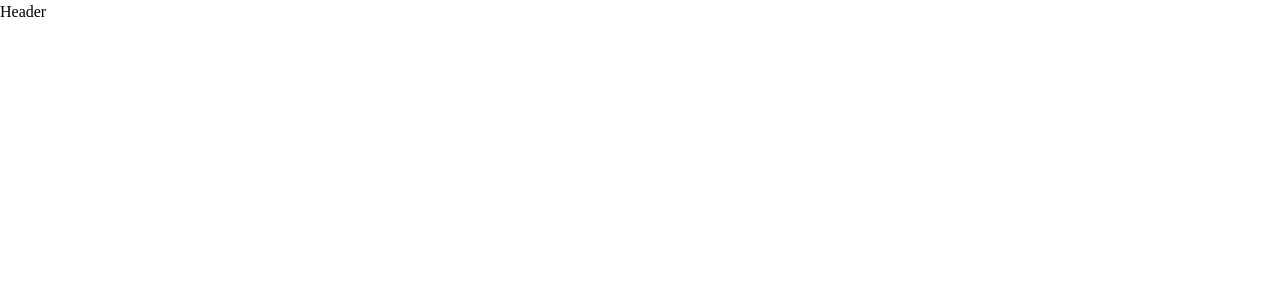
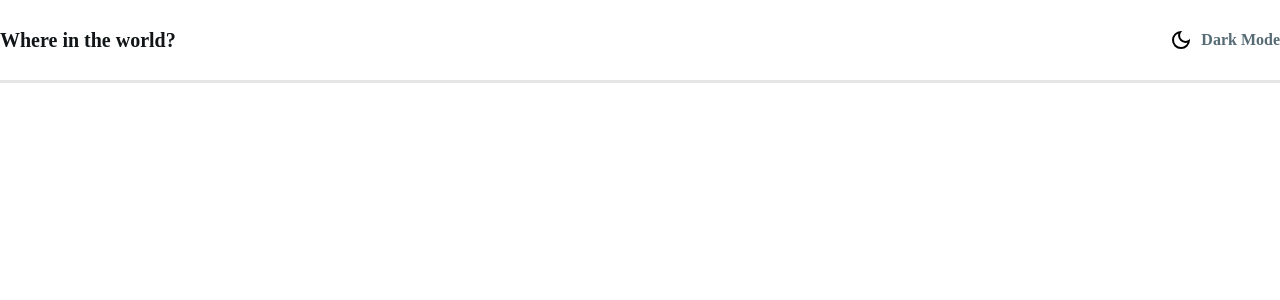
Before and after one commit to wowba/countryInfo, a React (Create React App) app: page / in a window 1280 px wide. Shown: the top 300 px of the page. Built offline with nearby package versions, Linux system fonts and the light colour scheme.

Commit message:
Header 스타일링

```diff
--- a/src/components/Header.jsx
+++ b/src/components/Header.jsx
@@ -1,7 +1,55 @@
 import React from 'react'
+import styled from 'styled-components'
+
+import darkMode from '../asset/dark_mode.svg'
 
 export const Header = () => {
   return (
-    <div>Header</div>
+    <HeaderLayout>
+      <div>
+        <HeaderTitle>
+          Where in the world?
+        </HeaderTitle>
+        <DarkModeBox>
+          <img src={darkMode} alt="" />
+          <p>Dark Mode</p>
+        </DarkModeBox>
+      </div>
+    </HeaderLayout>
   )
 }
+
+const HeaderLayout = styled.div`
+  display: flex;
+  justify-content: center;
+
+  border-bottom: 3px solid hsl(0, 0%, 90%);
+  background-color: hsl(0, 0%, 100%);
+
+  & > div {
+    display: flex;
+    flex-grow: 1;
+    justify-content: space-between;
+    align-items: center;
+
+    width: auto;
+    height: 5rem;
+
+    max-width: 1440px;
+  }
+`
+
+const HeaderTitle = styled.p`
+  font-size: 1.25rem;
+  font-weight: 800;
+  color: hsl(200, 15%, 8%);
+`
+
+const DarkModeBox = styled.div`
+  display: flex;
+  align-items: center;
+  gap: 0.5rem;
+
+  font-weight: 600;
+  color: hsl(200, 15%, 40%);
+`
--- a/src/index.jsx
+++ b/src/index.jsx
@@ -4,7 +4,7 @@ import { BrowserRouter } from 'react-router-dom';
 import { createGlobalStyle } from 'styled-components'
 
 import App from './App';
-import NunitoSans from './NunitoSans.ttf'
+import NunitoSans from './asset/NunitoSans.ttf'
 
 const GlobalStyle = createGlobalStyle`
 
```
Also changed, not shown: src/asset/NunitoSans.ttf (renamed from src/NunitoSans.ttf), src/asset/dark_mode.svg (added).
